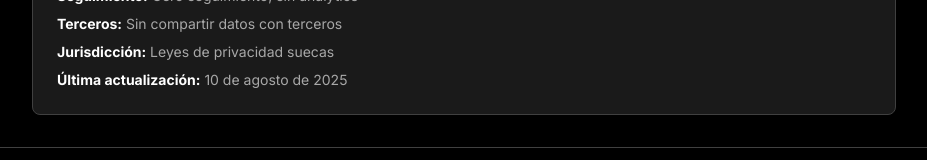
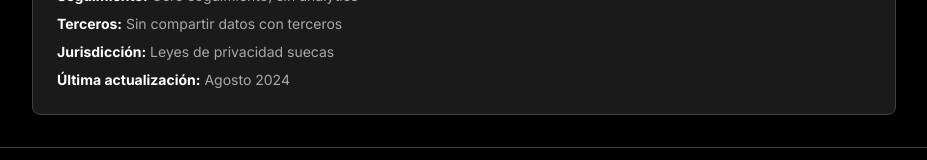
Before and after one commit to tusecretodev/frontend, a Next.js app: page /privacy in a window 1280 px wide. Shown: the part 2505-2665 px from the top of the page, without its empty margins (176-1103 px from the left). Built offline with nearby package versions, Linux system fonts and the light colour scheme; no server answers.

Commit message:
asdsdaasd

```diff
--- a/pages/privacy.tsx
+++ b/pages/privacy.tsx
@@ -199,11 +199,7 @@ export default function Privacy() {
               <strong style={{ color: 'var(--text-primary)' }}>Jurisdicción:</strong> Leyes de privacidad suecas
             </p>
             <p className="text-sm" style={{ color: 'var(--text-secondary)' }}>
-              <strong style={{ color: 'var(--text-primary)' }}>Última actualización:</strong> {new Date().toLocaleDateString('es-ES', {
-                year: 'numeric',
-                month: 'long',
-                day: 'numeric'
-              })}
+              <strong style={{ color: 'var(--text-primary)' }}>Última actualización:</strong> Agosto 2024
             </p>
           </div>
         </div>
--- a/pages/terms.tsx
+++ b/pages/terms.tsx
@@ -178,11 +178,7 @@ export default function Terms() {
 
           <div className="rounded-lg p-6 mt-8 border" style={{ backgroundColor: 'var(--bg-secondary)', borderColor: 'var(--border-primary)' }}>
             <p className="text-sm" style={{ color: 'var(--text-secondary)' }}>
-              <strong style={{ color: 'var(--text-primary)' }}>Última actualización:</strong> {new Date().toLocaleDateString('es-ES', {
-                year: 'numeric',
-                month: 'long',
-                day: 'numeric'
-              })}
+              <strong style={{ color: 'var(--text-primary)' }}>Última actualización:</strong> Agosto 2024
             </p>
             <p className="text-sm mt-2" style={{ color: 'var(--text-secondary)' }}>
               <strong style={{ color: 'var(--text-primary)' }}>Jurisdicción:</strong> Leyes internacionales de privacidad
```
